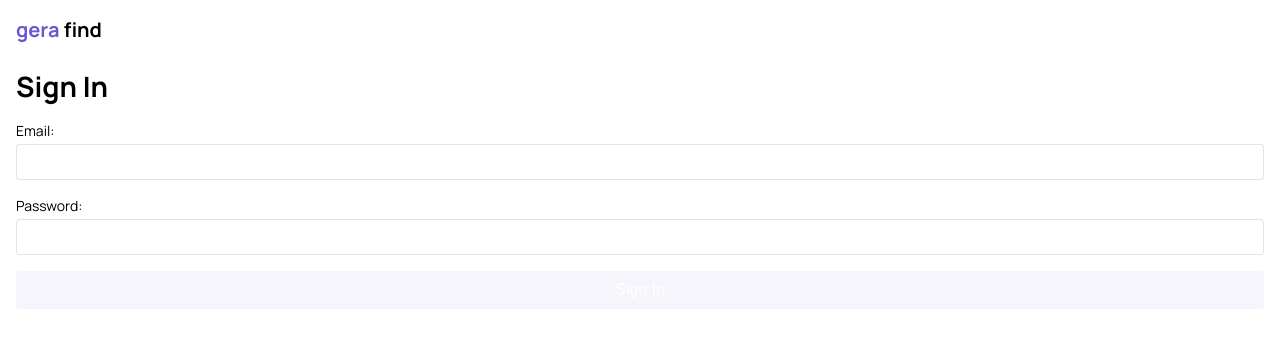
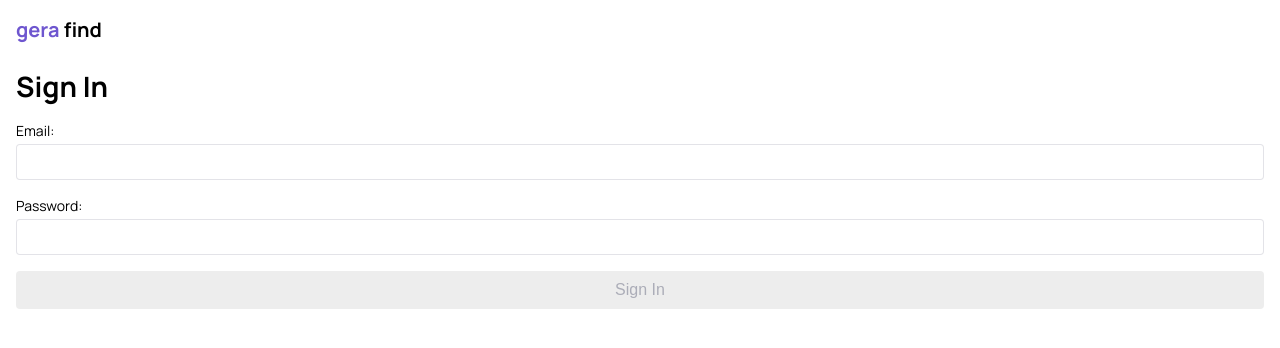
Before and after one commit to search-platform/front-end, a Next.js app: page /auth/sign-in in a window 1280 px wide. Shown: the top 348 px of the page. Built offline with nearby package versions, Linux system fonts and the light colour scheme.

Commit message:
chore: dockerfil

```diff
--- a/src/components/common/Button/Button.module.scss
+++ b/src/components/common/Button/Button.module.scss
@@ -21,7 +21,8 @@
   }
 
   &.disabled {
-    background-color: var(--color-purple-light);
+    background-color: #EDEDED;
+    color: rgba(0, 8, 47, 0.28);
   }
 
   &.outlined {
--- a/src/data/__dummy__/banks.ts
+++ b/src/data/__dummy__/banks.ts
@@ -4,7 +4,8 @@ export const DUMMY_BANKS: Bank[] = [
   {
     id: 1,
     name: "Bank of America",
-    logo: "https://www2.bac-assets.com/homepage/spa-assets/images/assets-images-global-favicon-favicon-32x32-CSX704d6b21.png",
+    logo: "https://www2.bac-assets.com/homepage/spa-assets/images/assets-images-global-logos-bac-logo-v2-CSX3648cbbb.svg",
+    favicon: "https://www2.bac-assets.com/homepage/spa-assets/images/assets-images-global-favicon-favicon-32x32-CSX704d6b21.png",
     address: "100 N Tryon St, Charlotte, NC 28202",
     url: "https://www.bankofamerica.com/",
     contacts: [
@@ -23,7 +24,8 @@ export const DUMMY_BANKS: Bank[] = [
   {
     id: 2,
     name: "Ballantyne Bank",
-    logo: "https://localfirstbank.com/app/themes/first_bank/images/favicons/site_favicon.ico?x65779&v=1.0",
+    logo: "https://local.ubs.com/charlotte-nc-ballantyne/mediahandler/media/321450/UBS_Logo_Semibold.svg",
+    favicon: "https://localfirstbank.com/app/themes/first_bank/images/favicons/site_favicon.ico?x65779&v=1.0",
     address: "100 N Tryon St, Charlotte, NC 28202",
     url: "https://www.ballantynebank.com/",
     contacts: [
--- a/src/data/banks.ts
+++ b/src/data/banks.ts
@@ -3,6 +3,7 @@ import { Contact } from "./contacts";
 export interface Bank {
   id: number;
   name: string;
+  favicon: string;
   logo: string;
   address: string;
   url: string;
```
Also changed, not shown: src/pages/bank/[id]/index.tsx (added, +13 -0 lines), src/pages/bank/[id]/Index.module.scss (added).
